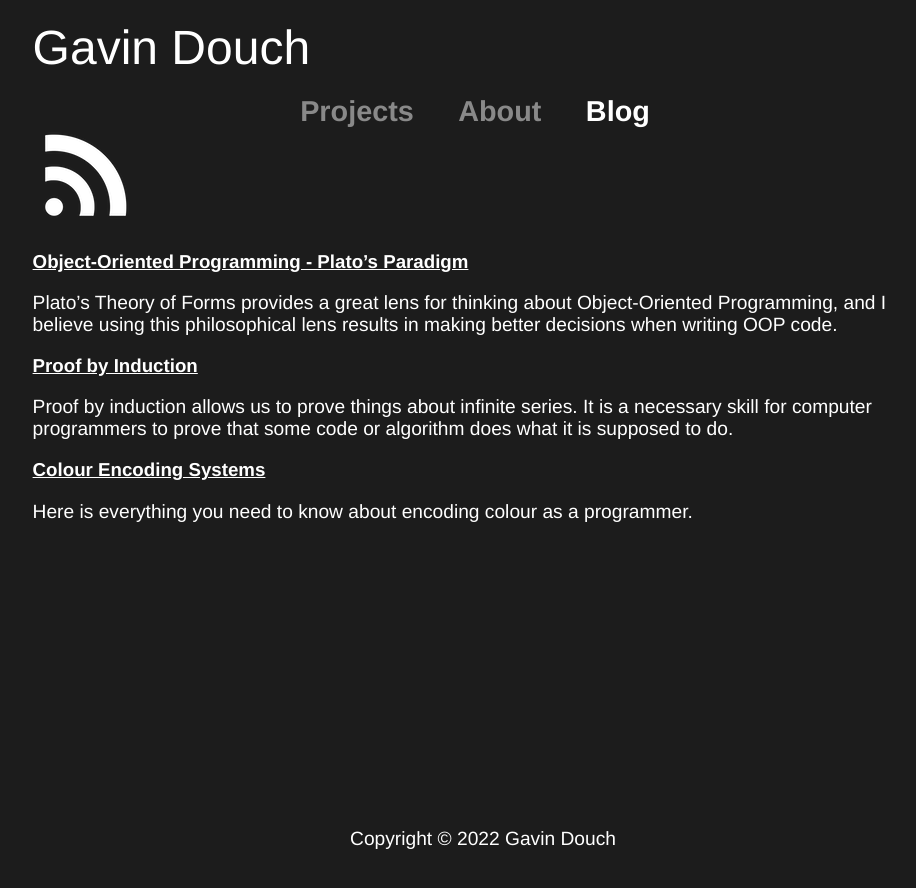
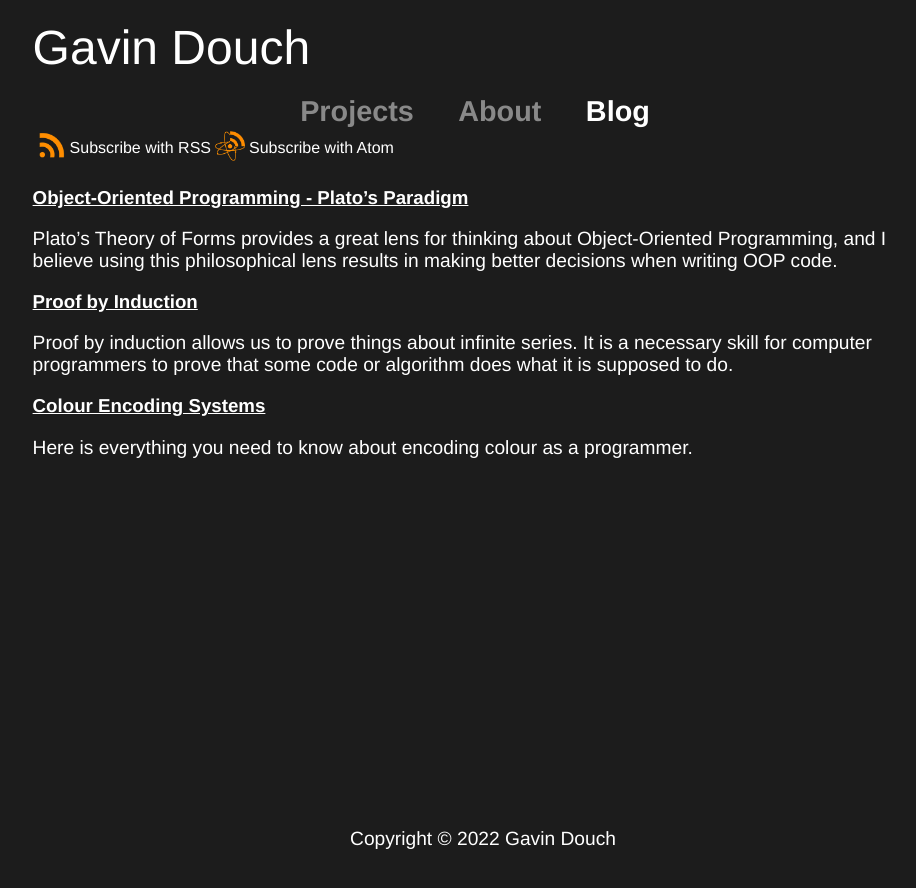
Before and after one commit to Coedice/website, a Jekyll site: the page built from blog.html, in a window 1280 px wide. Shown: the top 888 px of the page, without its empty margins (165-1081 px from the left). Built offline with Jekyll 4.4.1, drawn with Linux system fonts in a browser that asks for light colours.

Commit message:
Add jekyll-feed plugin
- Add Atom icon
- Add Atom link

```diff
--- a/_config.yml
+++ b/_config.yml
@@ -10,6 +10,10 @@ collections:
 plugins:
   - jekyll-seo-tag
   - jekyll-sitemap
+  - jekyll-feed
+
+feed:
+  path: /blog/feed.atom
 
 # SCSS
 sass:
--- a/blog.html
+++ b/blog.html
@@ -3,9 +3,26 @@ title: Blog
 layout: default
 nav: 2
 ---
-<a href="{{ '/blog/feed.rss' | absolute_url }}">
-    <img src="{{ '/assets/images/rssIcon.png' | absolute_url }}" alt="RSS">
-</a>
+<table>
+    <tr>
+        <td>
+            <a href="{{ '/blog/feed.rss' | absolute_url }}">
+                <img src="{{ '/assets/images/rssIcon.png' | absolute_url }}" alt="RSS" width="30">
+            </a>
+        </td>
+        <td>
+            Subscribe with RSS
+        </td>
+        <td>
+            <a href="{{ '/blog/feed.atom' | absolute_url }}">
+                <img src="{{ '/assets/images/atomIcon.png' | absolute_url }}" alt="Atom" width="30">
+            </a>
+        </td>
+        <td>
+            Subscribe with Atom
+        </td>
+    </tr>
+</table>
 {% for post in site.posts %}
 <div>
     <h3>
```
Also changed, not shown: assets/images/atomIcon.png (added), assets/images/rssIcon.png.
